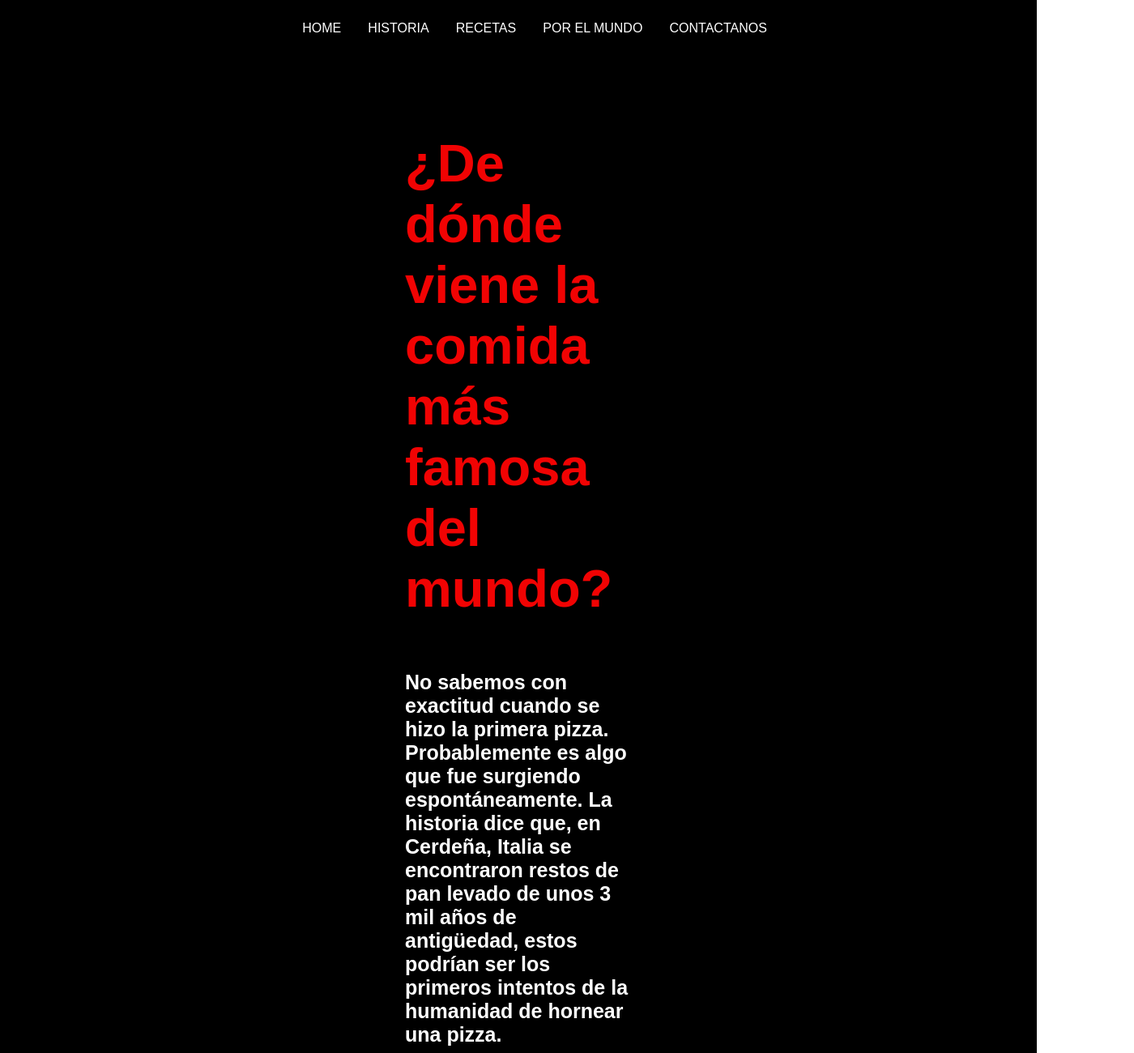
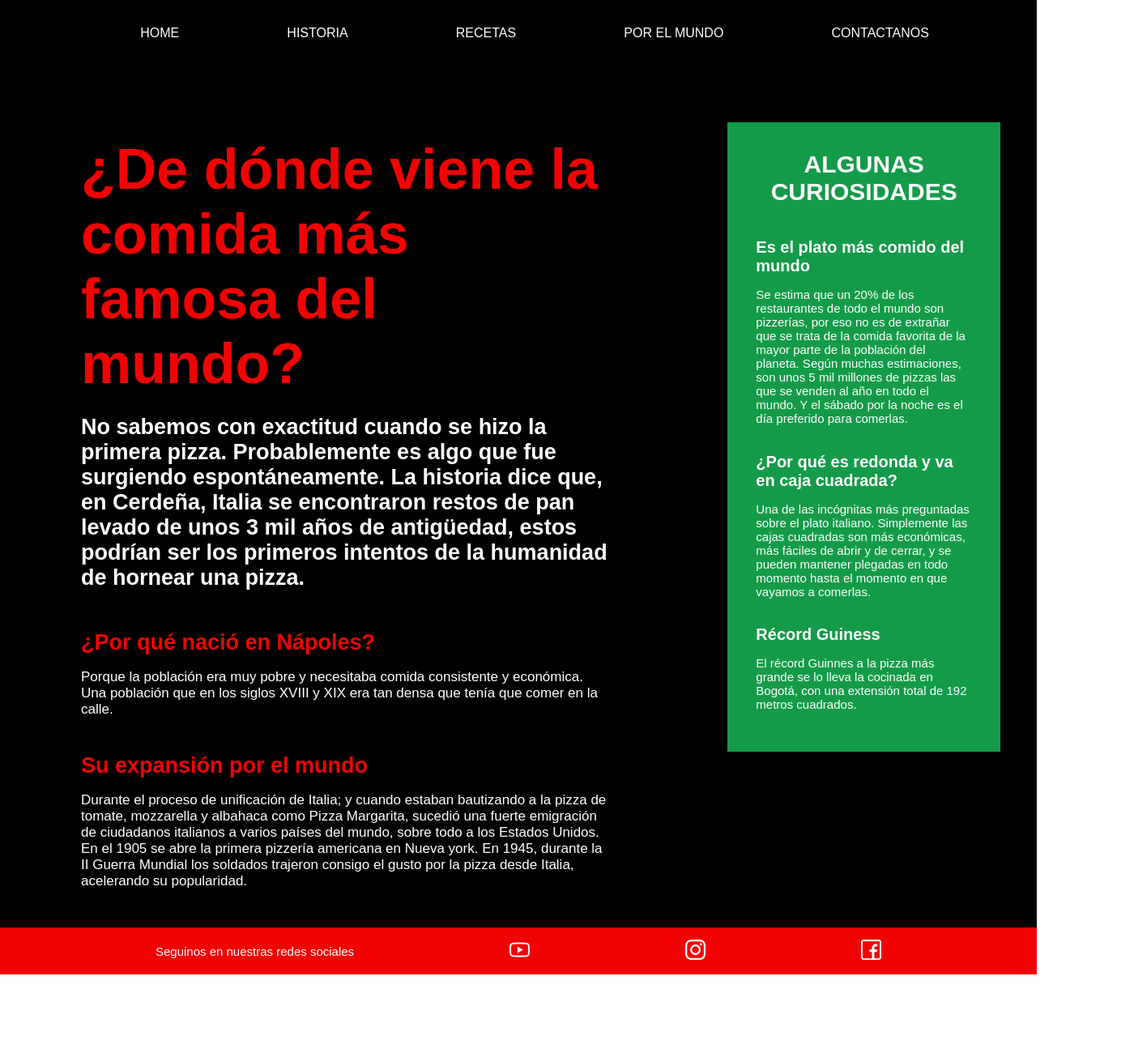
Before and after one commit to NataliaEspina/Pizza, a plain HTML site: page pages/historia.html in a window 1280 px wide. Shown: the top 1300 px of the page at 81% size, 1400 px wide, since content can reach past the window. After the commit the page ends 1203 px from the top, so only its background shows below. Drawn offline with Linux system fonts and the light colour scheme.

Commit message:
Usé GRID en historia.html

```diff
--- a/pages/historia.html
+++ b/pages/historia.html
@@ -7,10 +7,10 @@
     <title>Pizza</title>
     <link rel="stylesheet" href="../styles/style.css">
 </head>
-<body>
-    <header>
-        <nav class="menu">
-            <ul class="menu__lista">
+<body id="grid">
+    <header id="menu">
+        <nav>
+            <ul>
                 <li><a href="../index.html">Home</a></li>
                 <li><a href="../pages/historia.html">Historia</a></li>
                 <li><a href="../pages/recetas.html">Recetas</a></li>
@@ -19,7 +19,7 @@
             </ul>
         </nav>
     </header>
-    <main>
+    <section id="historia">
         <div class="historia">
             <h1 class="historia__h1">¿De dónde viene la comida más famosa del mundo?</h1>
             <h2 class="historia__h2">No sabemos con exactitud cuando se hizo la primera pizza. Probablemente es algo que fue surgiendo espontáneamente. La historia dice que, en Cerdeña, Italia se encontraron restos de pan levado de unos 3 mil años de antigüedad, estos podrían ser los primeros intentos de la humanidad de hornear una pizza.</h2>
@@ -28,12 +28,25 @@
             <h3 class="historia__h3">Su expansión por el mundo</h3>
             <p class="historia__texto">Durante el proceso de unificación de Italia; y cuando estaban bautizando a la pizza de tomate, mozzarella y albahaca como Pizza Margarita, sucedió una fuerte emigración de ciudadanos italianos a varios países del mundo, sobre todo a los Estados Unidos. En el 1905 se abre la primera pizzería americana en Nueva york. En 1945, durante la II Guerra Mundial los soldados trajeron consigo el gusto por la pizza desde Italia, acelerando su popularidad.</p>
         </div>
-    </main>
-    <footer class="footer">
-        <p class="footer__texto">Seguinos en nuestras redes sociales</p>
-        <a href="https://www.youtube.com/"><img class="footer__redes" src="../resources/youtube.png" alt=""></a>
-        <a href="https://www.instagram.com/"><img class="footer__redes" src="../resources/instagram.png" alt=""></a>
-        <a href="https://es-la.facebook.com/"><img class="footer__redes" src="../resources/facebook.png" alt=""></a>
+    </section>
+    <section id="curiosidades">
+        <div>
+            <h4>Algunas curiosidades</h4>
+            <h5>Es el plato más comido del mundo</h5>
+            <p>Se estima que un 20% de los restaurantes de todo el mundo son pizzerías, por eso no es de extrañar que se trata de la comida favorita de la mayor parte de la población del planeta. Según muchas estimaciones, son unos 5 mil millones de pizzas las que se venden al año en todo el mundo. Y el sábado por la noche es el día preferido para comerlas.</p>
+            <h5>¿Por qué es redonda y va en caja cuadrada?</h5>
+            <p>Una de las incógnitas más preguntadas sobre el plato italiano. Simplemente las cajas cuadradas son más económicas, más fáciles de abrir y de cerrar, y se pueden mantener plegadas en todo momento hasta el momento en que vayamos a comerlas.</p>
+            <h5>Récord Guiness</h5>
+            <p>El récord Guinnes a la pizza más grande se lo lleva la cocinada en Bogotá, con una extensión total de 192 metros cuadrados.</p>
+        </div>
+    </section>
+    <footer id="footer">
+        <div>
+            <p class="footer__texto">Seguinos en nuestras redes sociales</p>
+            <a href="https://www.youtube.com/"><img class="footer__redes" src="../resources/youtube.png" alt=""></a>
+            <a href="https://www.instagram.com/"><img class="footer__redes" src="../resources/instagram.png" alt=""></a>
+            <a href="https://es-la.facebook.com/"><img class="footer__redes" src="../resources/facebook.png" alt=""></a>
+        </div>
     </footer>
 </body>
 </html>
--- a/styles/style.css
+++ b/styles/style.css
@@ -57,32 +57,98 @@ li a{
     padding: 5px;
 }
 
-/* MAIN Historia */
+/* HISTORIA GRID */
+#grid{
+    display: grid;
+    grid-template-areas:
+        "header header header"
+        "historia historia curiosidades"
+        "footer footer footer";
+    grid-template-rows: 7% auto 5%;
+    grid-template-columns: 1fr 1fr 1fr;
+}
+#menu{
+    grid-area: header;
+    background-color: black;
+    display: flex;
+    flex-direction: column;
+    justify-content: center;
+}
+#menu ul{
+    display: flex;
+    justify-content: space-evenly;
+    align-items: center;
+}
+#historia{
+    grid-area: historia;
+}
+#curiosidades{
+    grid-area: curiosidades;
+    background-color: black
+}
+#curiosidades div{
+    background-color: #149B49;
+    margin: 70px 45px;
+    padding: 35px;
+}
+#curiosidades h4 {
+    font-family: 'Montserrat Medium', sans-serif;
+    font-size: 30px;
+    color: white;
+    text-align: center;
+    text-transform: uppercase;
+    margin-top: 0px;
+}
+#curiosidades h5{
+    font-family: 'Montserrat Medium', sans-serif;
+    font-size: 20px;
+    color: white;
+    margin-bottom: 0px;
+}
+#curiosidades p{
+    font-family: 'Montserrat Regular', sans-serif;
+    font-size: 15px;
+    color: white;
+}
+#footer{
+    grid-area: footer;
+    background-color: #F10303;
+    display: flex;
+    flex-direction: column;
+    justify-content: center;
+}
+#footer div{
+    display: flex;
+    justify-content: space-evenly;
+    align-items: center;
+}
 .historia{
-    display: flex;
+    display: grid;
     flex-direction: column;
     align-items: center;
     background-color: black;
-    padding: 50px 500px;
+    padding: 30px 100px;
 }
 .historia__h1{
-    font-family: 'Montserrat Bold', sans-serif;
-    font-size: 65px;
+    font-family: 'Montserrat Black', sans-serif;
+    font-size: 70px;
     color: #F10303;
+    margin-bottom: 0px;
 }
 .historia__h2{
-    font-family: 'Montserrat Bold', sans-serif;
-    font-size: 25px;
+    font-family: 'Montserrat Medium', sans-serif;
+    font-size: 27px;
     color: white;
 }
 .historia__h3{
-    font-family: 'Montserrat Bold', sans-serif;
-    font-size: 25px;
+    font-family: 'Montserrat Black', sans-serif;
+    font-size: 27px;
     color: #F10303;
+    margin-bottom: 0px;
 }
 .historia__texto{
     font-family: 'Montserrat Regular', sans-serif;
-    font-size: 20px;
+    font-size: 17px;
     color: white;
 }
 
```
